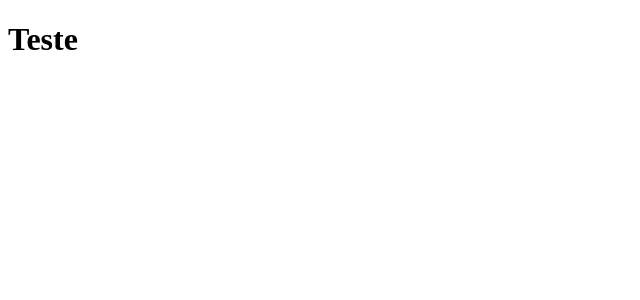
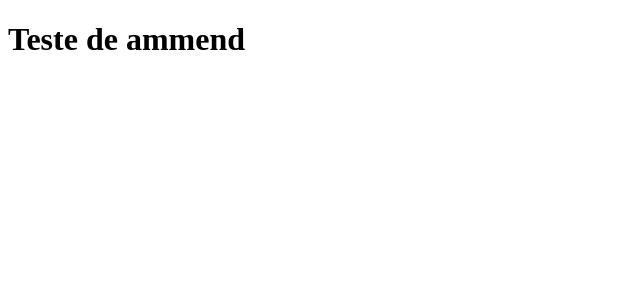
Before and after one commit to MatheusArnou/clone-tabnews, a Next.js app: page / in a window 1280 px wide. Shown: the top 300 px of the page, without its empty margins (0-640 px from the left). Built offline with nearby package versions, Linux system fonts and the light colour scheme.

Commit message:
alterando a mensagem do arquivo index.js

```diff
--- a/pages/index.js
+++ b/pages/index.js
@@ -1,5 +1,5 @@
 function Home(){
-   return <h1>Teste</h1>
+   return <h1>Teste de ammend</h1>
 
 
 }
```
